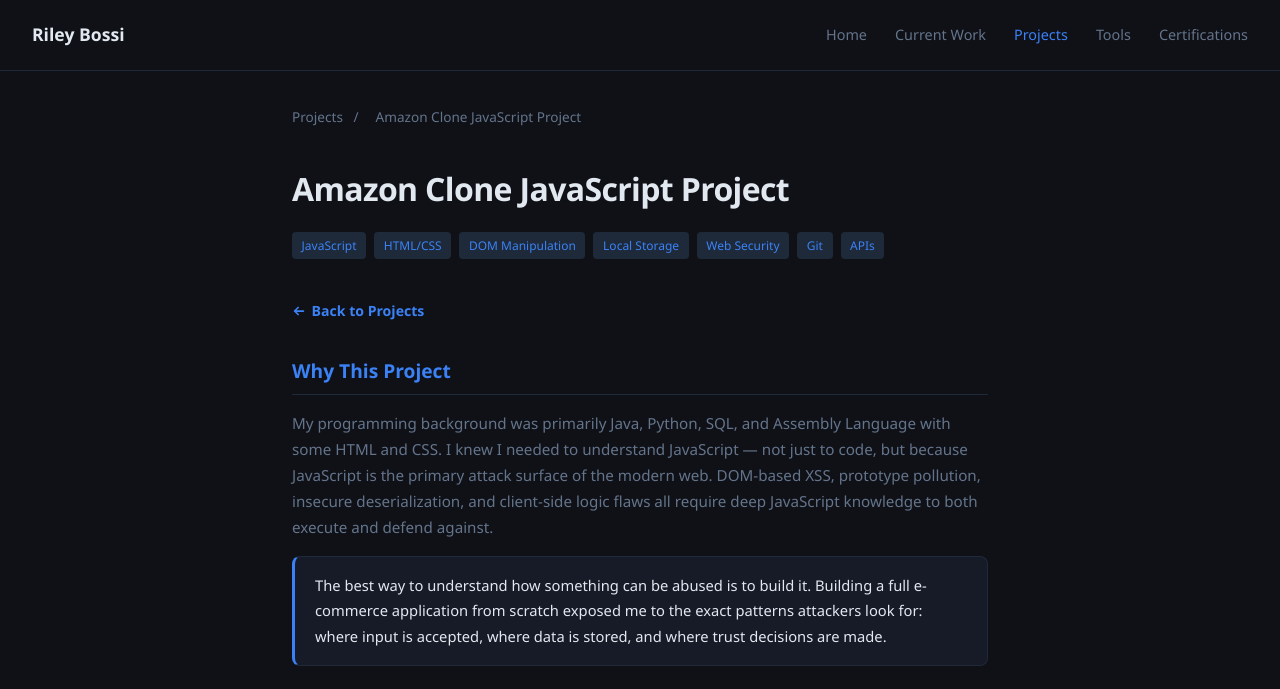
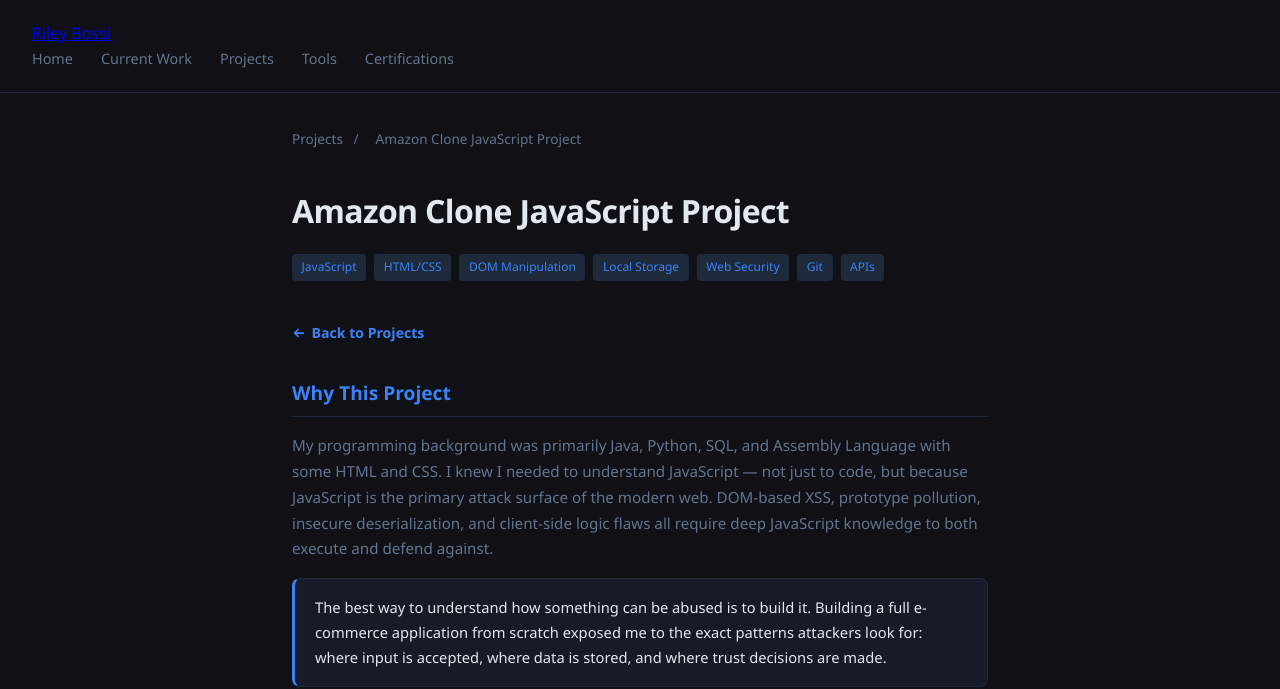
Before and after one commit to RileyBossi/rileybossi.github.io, a plain HTML site: page riley-projects/project-amazon-clone.html in a window 1280 px wide. Shown: the top 689 px of the page. Drawn offline with Linux system fonts and the light colour scheme.

Commit message:
Update project-amazon-clone.html

```diff
--- a/riley-projects/project-amazon-clone.html
+++ b/riley-projects/project-amazon-clone.html
@@ -47,14 +47,27 @@
 <body>
 
 <nav>
-  <a href="https://rileybossi.github.io/index.html" class="nav-brand">Riley Bossi</a>
-  <ul class="nav-links">
-    <li><a href="https://rileybossi.github.io/index.html">Home</a></li>
-    <li><a href="https://rileybossi.github.io/current-work.html">Current Work</a></li>
-    <li><a href="projects.html" class="active">Projects</a></li>
-    <li><a href="https://rileybossi.github.io/tools.html">Tools</a></li>
-    <li><a href="https://rileybossi.github.io/certifications.html">Certifications</a></li>
-  </ul>
+
+    <div class="container nav-container">
+
+        <a href="index.html" class="logo">Riley Bossi</a>
+
+        <div class="menu-toggle" id="mobile-menu">
+            <span></span>
+            <span></span>
+            <span></span>
+        </div>
+
+        <div class="nav-links" id="nav-links">
+            <a href="index.html">Home</a>
+            <a href="current-work.html">Current Work</a>
+            <a href="projects.html">Projects</a>
+            <a href="tools.html">Tools</a>
+            <a href="certifications.html">Certifications</a>
+        </div>
+
+    </div>
+
 </nav>
 
 <div class="breadcrumb">
```
